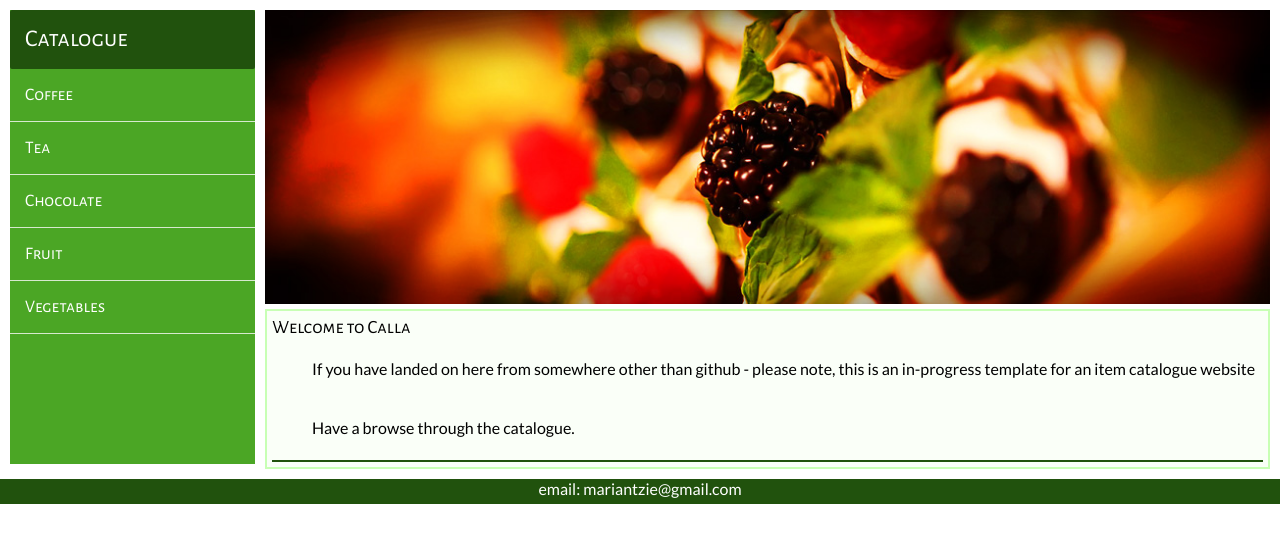
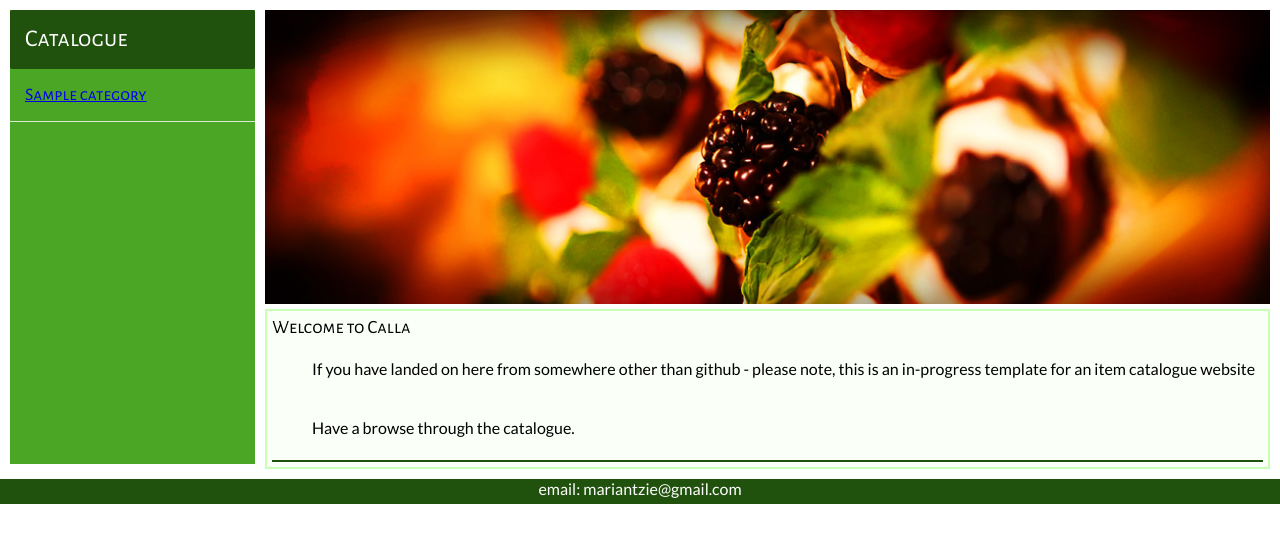
Before and after one commit to antzie/Num-Num-Foods, a Flask app: template templates/main_page-rev.html in a window 1280 px wide. Shown: the part 70-613 px from the top of the page. Run offline with Flask 2, Linux system fonts and the light colour scheme; the template is opened without the code that fills it: most values are stand-ins (such as "Sample title", 1, 10 or a date in 2020).

Commit message:
Connected Catalogue list to what actually in DB. Started Separating HTML - created main.html

```diff
--- a/templates/main_page-rev.html
+++ b/templates/main_page-rev.html
@@ -40,11 +40,9 @@
 					<h2>Catalogue</h2>
 				</div>
 				<ul class="content-side-list">
-					<li>Coffee</li>
-					<li>Tea</li>
-					<li>Chocolate</li>
-					<li>Fruit</li>
-					<li>Vegetables</li>
+					{% for category in categories %}
+						<li><a class="links links_category" href="{{url_for('showCategoryFood', category_id=category.id)}}">{{category.name}}</a></li>
+					{% endfor %}
 				</ul>
 			</div>
 			<div class="content-main-container">
```
Also changed, not shown: templates/main-rev.html (added, +16 -0 lines).
